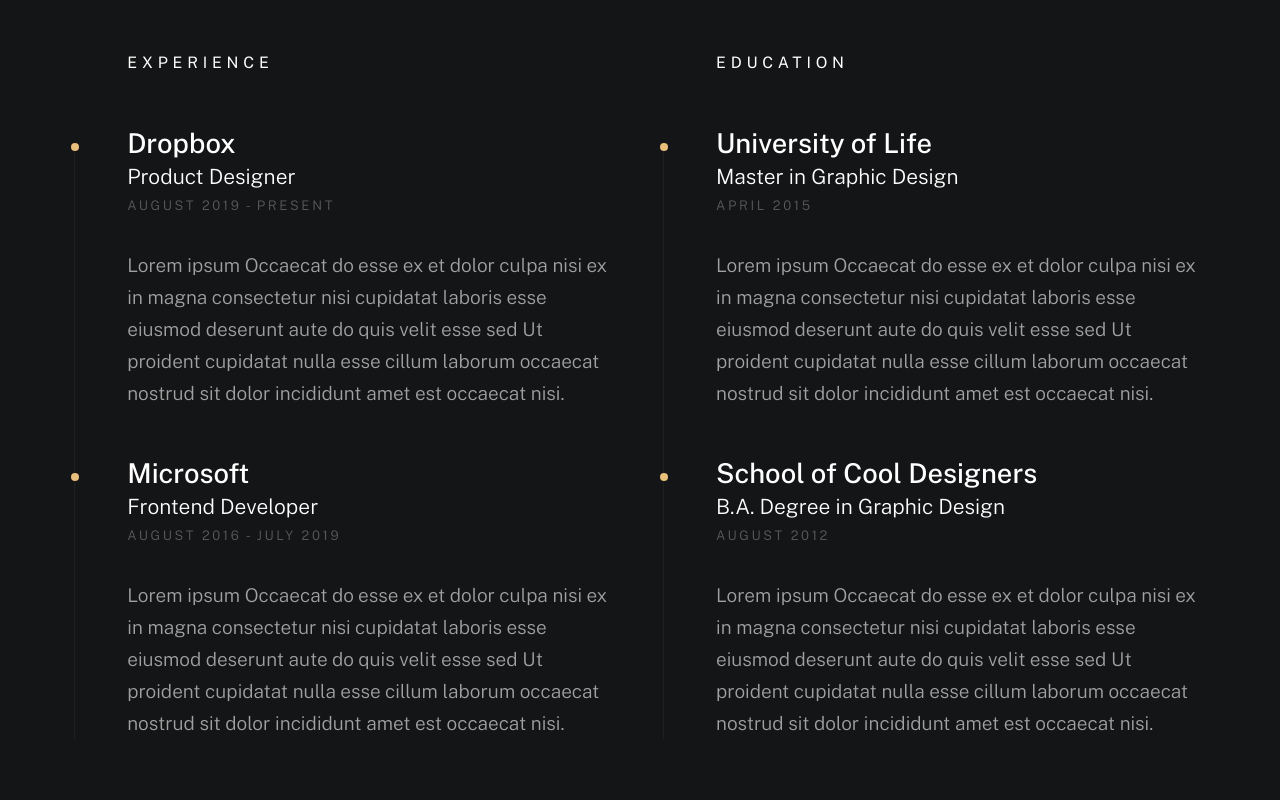
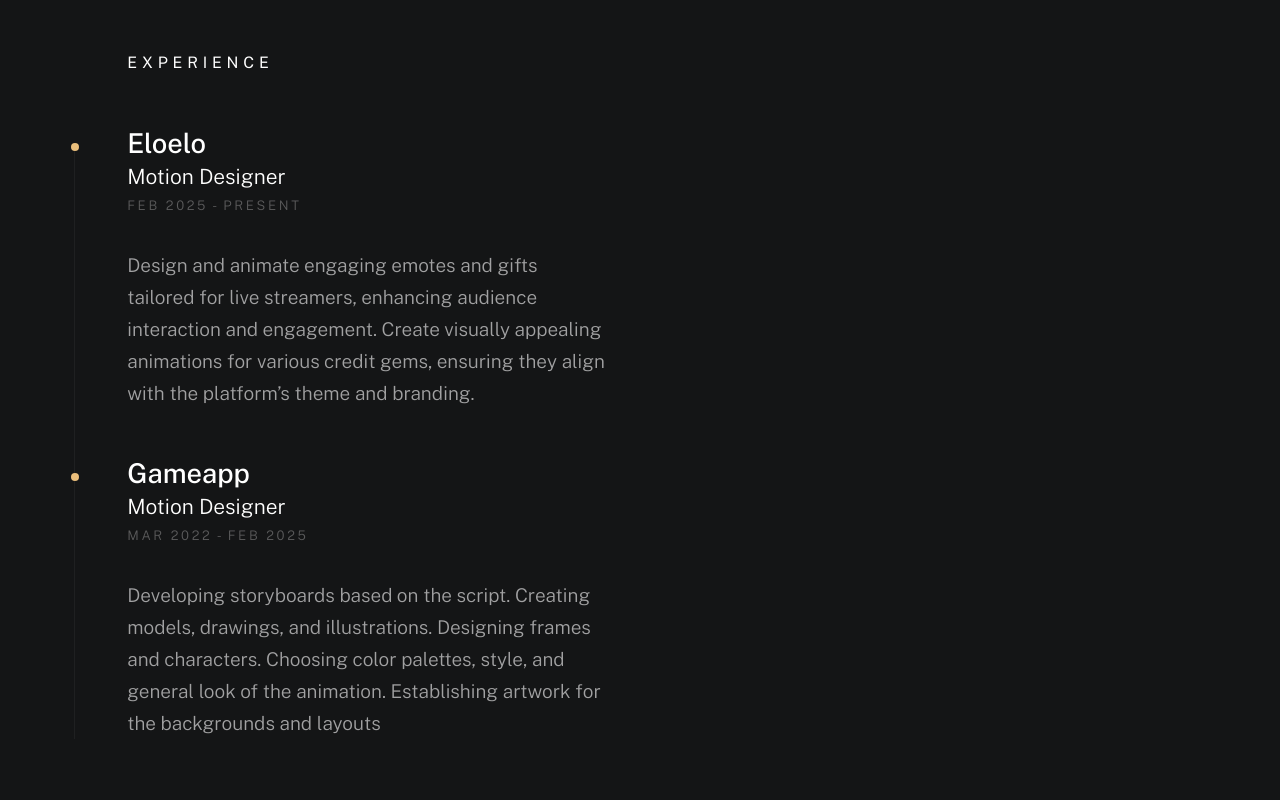
Before and after one commit to Kalindie/Kali, a plain HTML site: page index.html in a window 1280 px wide. Shown: the part 2360-3160 px from the top of the page. Drawn offline with nearby package versions, Linux system fonts and the light colour scheme; a web font is replaced by a local one.

Commit message:
Update index.html

```diff
--- a/index.html
+++ b/index.html
@@ -179,24 +179,24 @@
                             <div class="timeline__block">
                                 <div class="timeline__bullet"></div>
                                 <div class="timeline__header">
-                                    <h4 class="timeline__title">Dropbox</h3>
-                                    <h5 class="timeline__meta">Product Designer</h5>
-                                    <p class="timeline__timeframe">August 2019 - Present</p>
+                                    <h4 class="timeline__title">Eloelo</h3>
+                                    <h5 class="timeline__meta">Motion Designer</h5>
+                                    <p class="timeline__timeframe">Feb 2025 - Present</p>
                                 </div>
                                 <div class="timeline__desc">
-                                    <p>Lorem ipsum Occaecat do esse ex et dolor culpa nisi ex in magna consectetur nisi cupidatat laboris esse eiusmod deserunt aute do quis velit esse sed Ut proident cupidatat nulla esse cillum laborum occaecat nostrud sit dolor incididunt amet est occaecat nisi.</p>
+                                    <p>Design and animate engaging emotes and gifts tailored for live streamers, enhancing audience interaction and engagement. Create visually appealing animations for various credit gems, ensuring they align with the platform’s theme and branding.</p>
                                 </div>
                             </div>
 
                             <div class="timeline__block">
                                 <div class="timeline__bullet"></div>
                                 <div class="timeline__header">
-                                    <h4 class="timeline__title">Microsoft</h4>
-                                    <h5 class="timeline__meta">Frontend Developer</h5>
-                                    <p class="timeline__timeframe">August 2016 - July 2019</p>
+                                    <h4 class="timeline__title">Gameapp</h4>
+                                    <h5 class="timeline__meta">Motion Designer</h5>
+                                    <p class="timeline__timeframe">Mar 2022 - Feb 2025</p>
                                 </div>
                                 <div class="timeline__desc">
-                                    <p>Lorem ipsum Occaecat do esse ex et dolor culpa nisi ex in magna consectetur nisi cupidatat laboris esse eiusmod deserunt aute do quis velit esse sed Ut proident cupidatat nulla esse cillum laborum occaecat nostrud sit dolor incididunt amet est occaecat nisi.</p>
+                                    <p>Developing storyboards based on the script. Creating models, drawings, and illustrations. Designing frames and characters. Choosing color palettes, style, and general look of the animation. Establishing artwork for the backgrounds and layouts</p>
                                 </div>
                             </div>
 
@@ -204,7 +204,7 @@
 
                     </div> <!-- end column -->
 
-                    <div class="column lg-6 tab-12">
+                   <!-- option remove <div class="column lg-6 tab-12">
 
                         <h2 class="text-pretitle" data-animate-el>
                             Education
@@ -234,7 +234,7 @@
                                 <div class="timeline__desc">
                                     <p>Lorem ipsum Occaecat do esse ex et dolor culpa nisi ex in magna consectetur nisi cupidatat laboris esse eiusmod deserunt aute do quis velit esse sed Ut proident cupidatat nulla esse cillum laborum occaecat nostrud sit dolor incididunt amet est occaecat nisi.</p>
                                 </div>
-                            </div>
+                            </div> option remove-->
 
                         </div> <!-- end timeline -->
 
```
